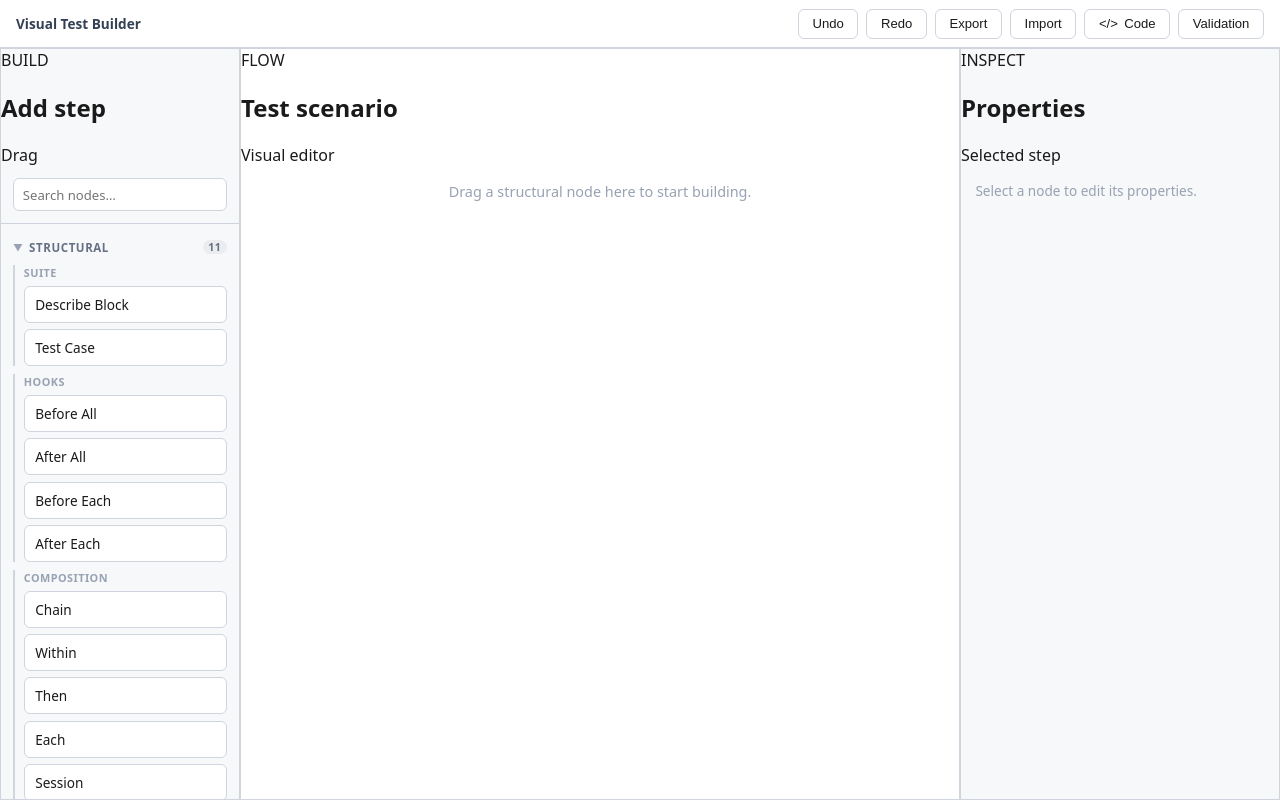
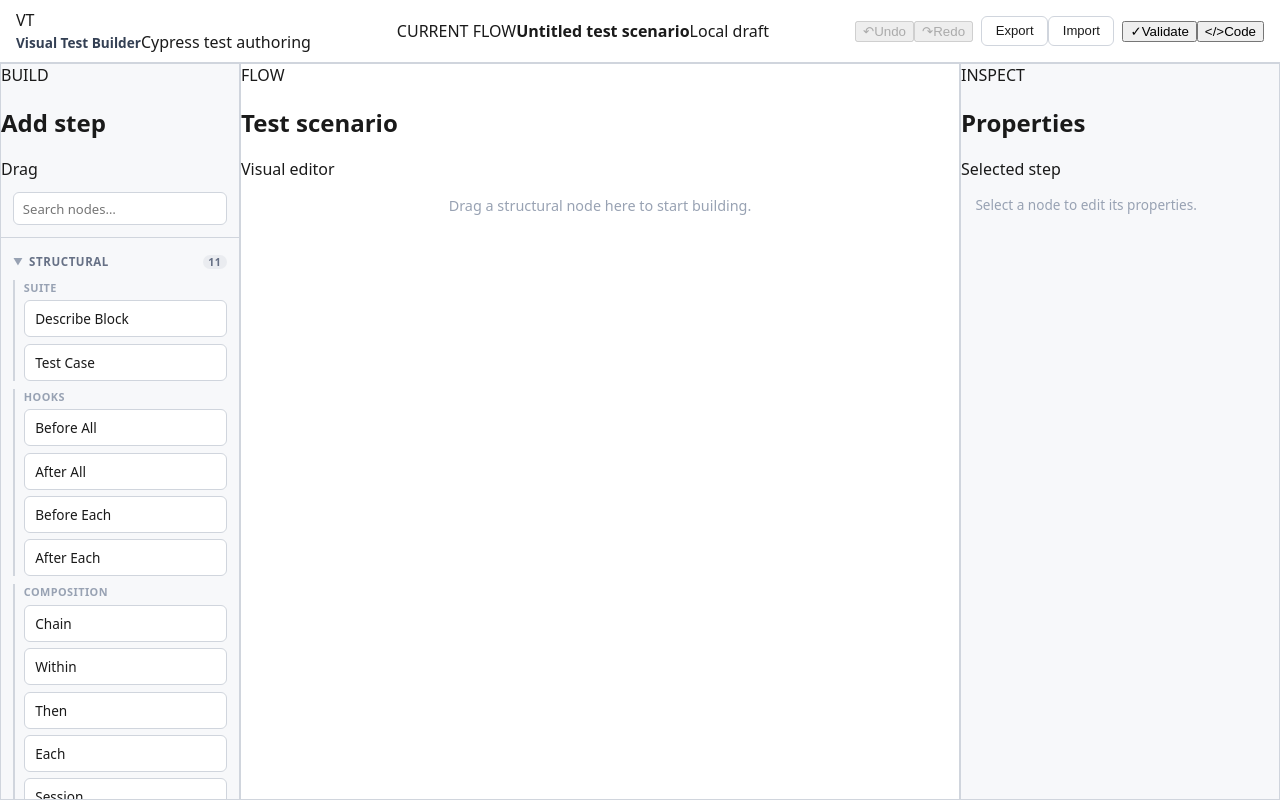
Before and after one commit to pankaj-kumar-dev/visual_test_builder, a React (Vite) app: page / in a window 1280 px wide. Both pictures are taken after a click on the button "Open Builder". Built offline with nearby package versions, Linux system fonts and the light colour scheme.

Commit message:
feat: polish builder header

```diff
--- a/src/app/Header.tsx
+++ b/src/app/Header.tsx
@@ -1,18 +1,8 @@
 /**
- * Application header / toolbar (Phase 2 UI; Phase 1: import/export).
+ * Application header / whole-flow toolbar.
  *
- * Single responsibility: the app title plus the toolbar actions that act on the
- * whole flow rather than a single node — the code-drawer toggle, and Flow JSON
- * export/import (HLD §15 "Export", §20 "Flow JSON Import/Export"). The drawer's
- * open/closed state lives in Redux (`state.isCodeDrawerOpen`) alongside the app's
- * other UI state, not as component-local state, so any part of the app can react
- * to it consistently.
- *
- * Export/import are client-side only (HLD §15: "a client-side file download, no
- * server involved") — a Blob URL for export, `FileReader` for import — and both
- * go through `state/flowIO.ts`'s shared serialize/validate so an imported file
- * is held to exactly the rule described there. An invalid import is rejected in
- * full (HLD §19) and reported inline rather than partially applied.
+ * Keeps flow-level actions together while the workspace below stays focused on
+ * building, inspecting, and validating the current scenario.
  */
 
 import { useRef, useState, type ChangeEvent } from 'react';
@@ -30,9 +20,6 @@ export function Header() {
   const fileInputRef = useRef<HTMLInputElement>(null);
   const [importError, setImportError] = useState<string | null>(null);
 
-  // Phase 5F: the toggle's own badge count, from the same single-source-of-truth
-  // hooks the validation panel itself renders from (app/hooks.ts) — never a
-  // separate tally.
   const unresolved = useUnresolvedNodes();
   const semanticIssues = useSemanticIssues();
   const issueCount =
@@ -54,7 +41,7 @@ export function Header() {
 
   async function handleFileSelected(event: ChangeEvent<HTMLInputElement>) {
     const file = event.target.files?.[0];
-    event.target.value = ''; // allow re-selecting the same file next time
+    event.target.value = '';
     if (!file) return;
 
     try {
@@ -69,90 +56,54 @@ export function Header() {
 
   return (
     <header className="app-header">
-      <span className="app-header__title">Visual Test Builder</span>
+      <div className="app-header__brand">
+        <span className="app-header__logo" aria-hidden="true">VT</span>
+        <div className="app-header__identity">
+          <strong className="app-header__title">Visual Test Builder</strong>
+          <span className="app-header__subtitle">Cypress test authoring</span>
+        </div>
+      </div>
+
+      <div className="app-header__flow">
+        <span className="app-header__flow-label">CURRENT FLOW</span>
+        <strong>Untitled test scenario</strong>
+        <span className="app-header__flow-status">Local draft</span>
+      </div>
 
       <div className="app-header__actions">
-        <button
-          type="button"
-          className="app-header__action"
-          data-testid="undo-button"
-          disabled={!canUndo}
-          aria-label="Undo"
-          onClick={() => dispatch(undo())}
-        >
-          Undo
-        </button>
-        <button
-          type="button"
-          className="app-header__action"
-          data-testid="redo-button"
-          disabled={!canRedo}
-          aria-label="Redo"
-          onClick={() => dispatch(redo())}
-        >
-          Redo
-        </button>
-        <button type="button" className="app-header__action" data-testid="export-flow" onClick={handleExport}>
-          Export
-        </button>
-        <button
-          type="button"
-          className="app-header__action"
-          data-testid="import-flow"
-          onClick={handleImportClick}
-        >
-          Import
-        </button>
-        <input
-          ref={fileInputRef}
-          type="file"
-          accept="application/json"
-          data-testid="import-flow-input"
-          className="app-header__file-input"
-          onChange={handleFileSelected}
-        />
+        <div className="app-header__group" aria-label="History">
+          <button type="button" className="app-header__icon-action" data-testid="undo-button" disabled={!canUndo} aria-label="Undo" title="Undo (Ctrl/Cmd + Z)" onClick={() => dispatch(undo())}>
+            <span aria-hidden="true">↶</span><span className="app-header__button-label">Undo</span>
+          </button>
+          <button type="button" className="app-header__icon-action" data-testid="redo-button" disabled={!canRedo} aria-label="Redo" title="Redo (Ctrl/Cmd + Shift + Z)" onClick={() => dispatch(redo())}>
+            <span aria-hidden="true">↷</span><span className="app-header__button-label">Redo</span>
+          </button>
+        </div>
 
-        <button
-          type="button"
-          className={`app-header__code-toggle${isOpen ? ' is-active' : ''}`}
-          data-testid="code-toggle"
-          aria-pressed={isOpen}
-          aria-label={isOpen ? 'Close generated code drawer' : 'Open generated code drawer'}
-          onClick={() => {
-            // Mutually exclusive with the validation panel — both are the
-            // same 4th-column workspace slot (§ app__workspace--drawer-open),
-            // so at most one is ever open at a time.
+        <div className="app-header__group" aria-label="Flow file actions">
+          <button type="button" className="app-header__action" data-testid="export-flow" onClick={handleExport}>Export</button>
+          <button type="button" className="app-header__action" data-testid="import-flow" onClick={handleImportClick}>Import</button>
+          <input ref={fileInputRef} type="file" accept="application/json" data-testid="import-flow-input" className="app-header__file-input" onChange={handleFileSelected} />
+        </div>
+
+        <div className="app-header__group app-header__group--primary" aria-label="Build tools">
+          <button type="button" className={`app-header__toggle${isValidationPanelOpen ? ' is-active' : ''}`} data-testid="validation-toggle" aria-pressed={isValidationPanelOpen} aria-label={isValidationPanelOpen ? 'Close validation panel' : 'Open validation panel'} onClick={() => {
+            dispatch(setValidationPanelOpen(!isValidationPanelOpen));
+            if (!isValidationPanelOpen) dispatch(setCodeDrawerOpen(false));
+          }}>
+            <span className="app-header__toggle-icon" aria-hidden="true">✓</span>Validate
+            {issueCount > 0 && <span className="app-header__badge" data-testid="validation-badge-count">{issueCount}</span>}
+          </button>
+          <button type="button" className={`app-header__toggle app-header__toggle--code${isOpen ? ' is-active' : ''}`} data-testid="code-toggle" aria-pressed={isOpen} aria-label={isOpen ? 'Close generated code drawer' : 'Open generated code drawer'} onClick={() => {
             dispatch(setCodeDrawerOpen(!isOpen));
             if (!isOpen) dispatch(setValidationPanelOpen(false));
-          }}
-        >
-          <span aria-hidden="true">{'</>'}</span> Code
-        </button>
-        <button
-          type="button"
-          className={`app-header__code-toggle${isValidationPanelOpen ? ' is-active' : ''}`}
-          data-testid="validation-toggle"
-          aria-pressed={isValidationPanelOpen}
-          aria-label={isValidationPanelOpen ? 'Close validation panel' : 'Open validation panel'}
-          onClick={() => {
-            dispatch(setValidationPanelOpen(!isValidationPanelOpen));
-            if (!isValidationPanelOpen) dispatch(setCodeDrawerOpen(false));
-          }}
-        >
-          Validation
-          {issueCount > 0 && (
-            <span className="app-header__badge" data-testid="validation-badge-count">
-              {issueCount}
-            </span>
-          )}
-        </button>
+          }}>
+            <span className="app-header__toggle-icon" aria-hidden="true">&lt;/&gt;</span>Code
+          </button>
+        </div>
       </div>
 
-      {importError && (
-        <p className="app-header__import-error" role="alert" data-testid="import-error">
-          {importError}
-        </p>
-      )}
+      {importError && <p className="app-header__import-error" role="alert" data-testid="import-error">{importError}</p>}
     </header>
   );
 }
```
